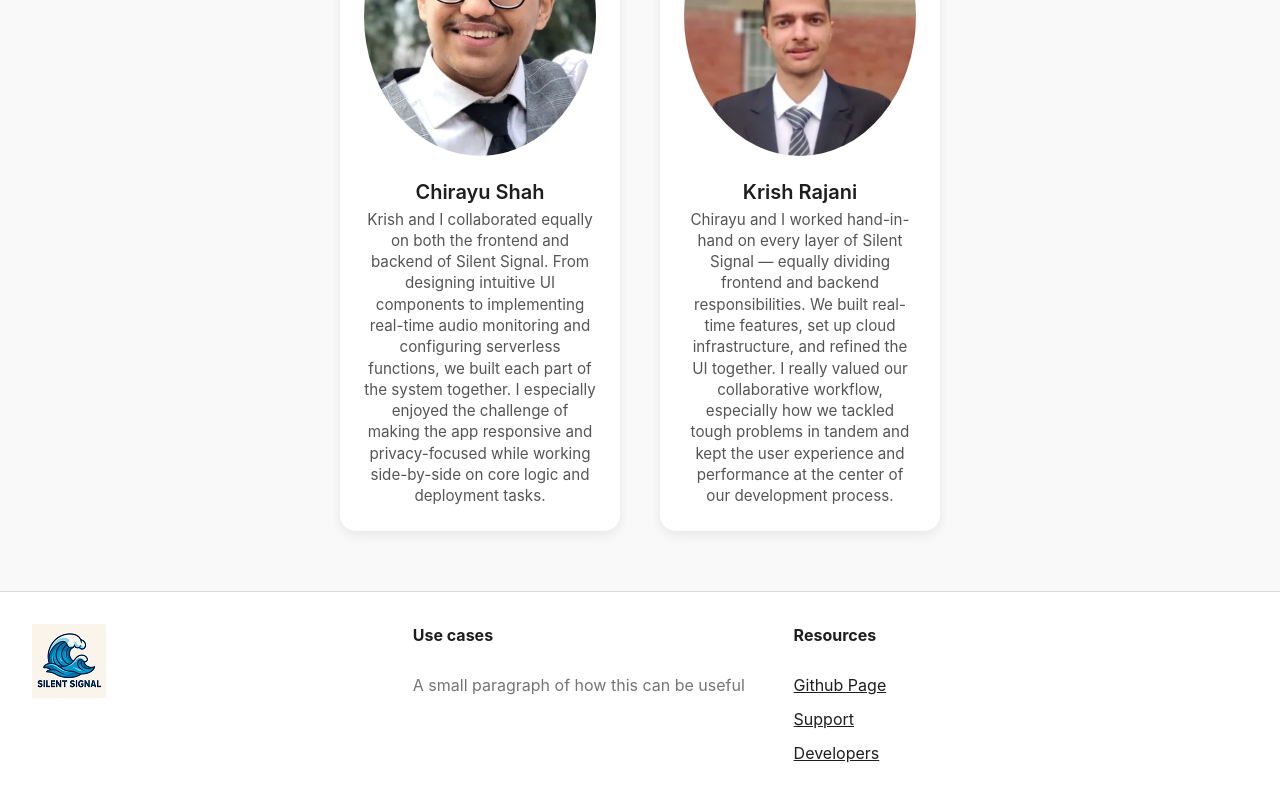
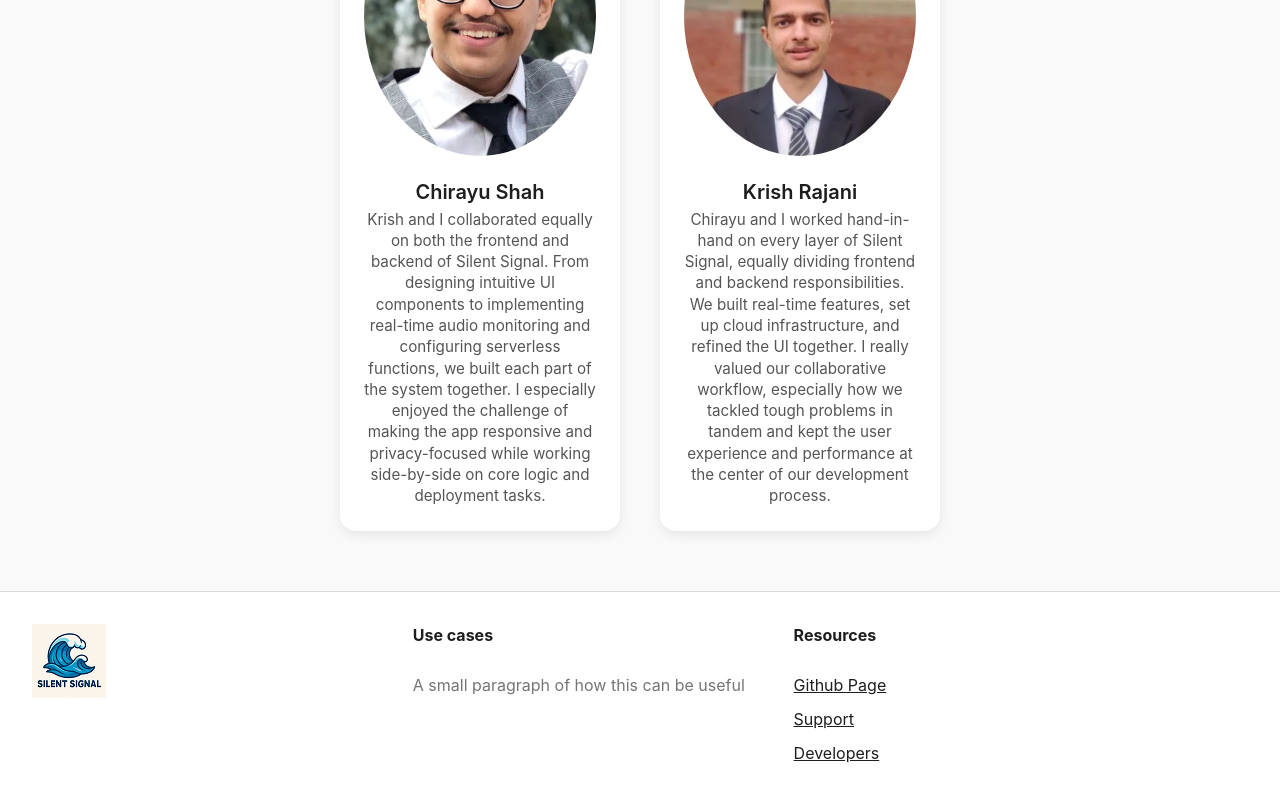
Before and after one commit to cshah25/SilentSignal, a React (Create React App) app in the folder frontend/: page /about in a window 1280 px wide. Shown: the part 3980-4780 px from the top of the page. Built offline with nearby package versions, Linux system fonts and the light colour scheme; no server answers.

Commit message:
added comma in about hs

```diff
--- a/frontend/src/Pages/About.js
+++ b/frontend/src/Pages/About.js
@@ -76,7 +76,7 @@ const About = () => {
                         <img src="/images/krish_pfp.png" alt="Krish Rajani" className="team-img" />
                         <h3 className="member-name">Krish Rajani</h3>
                         <p className="member-bio">
-                            Chirayu and I worked hand-in-hand on every layer of Silent Signal — equally dividing frontend and backend responsibilities. We built real-time features, set up cloud infrastructure, and refined the UI together. I really valued our collaborative workflow, especially how we tackled tough problems in tandem and kept the user experience and performance at the center of our development process.
+                            Chirayu and I worked hand-in-hand on every layer of Silent Signal, equally dividing frontend and backend responsibilities. We built real-time features, set up cloud infrastructure, and refined the UI together. I really valued our collaborative workflow, especially how we tackled tough problems in tandem and kept the user experience and performance at the center of our development process.
                         </p>
                     </div>
                 </div>
```
